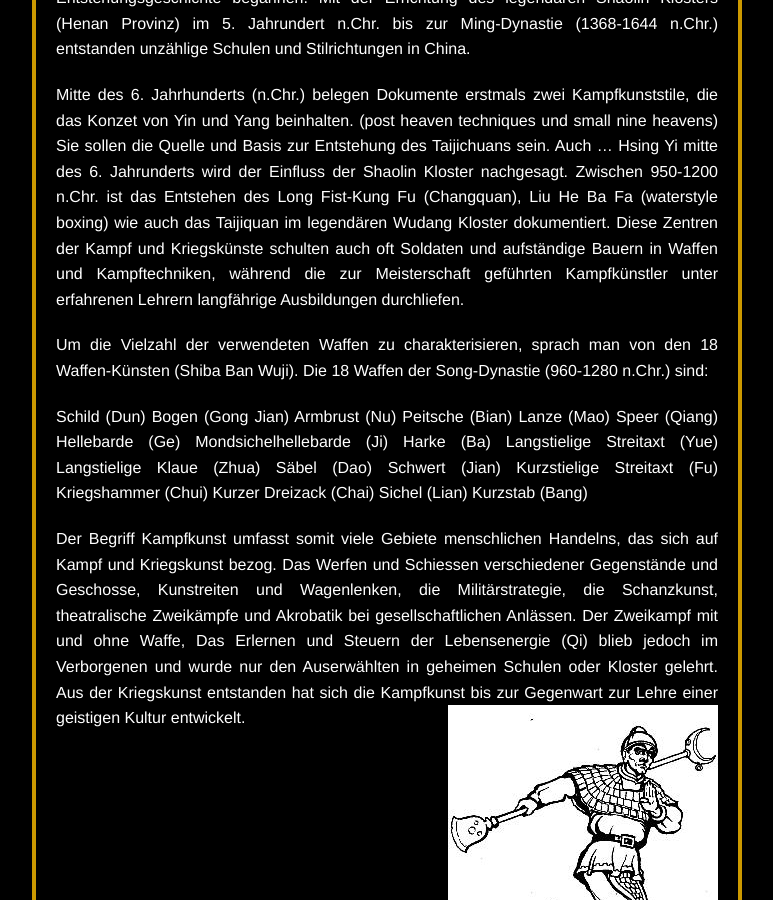
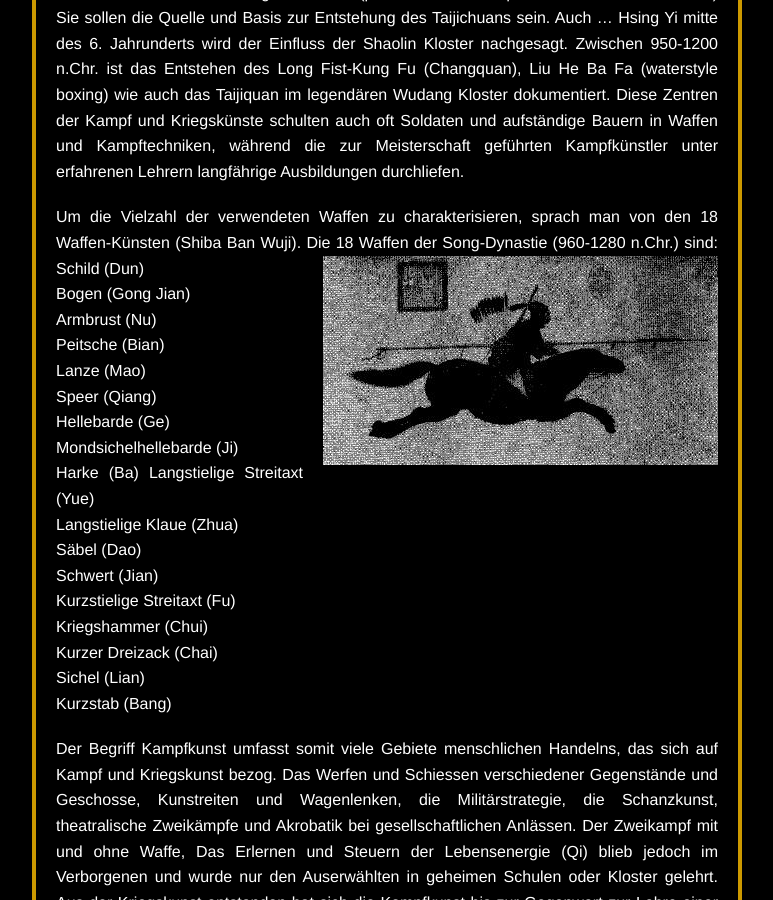
Before and after one commit to wu-shu/wu-shu.github.io, a Jekyll site: the page built from chinesische-kampfkunst/index.md, in a window 1280 px wide and 900 px high, scrolled down 1737 px. Shown: the whole window, without its empty margins (383-1156 px from the left). Built offline with Jekyll 4.4.1, drawn with Linux system fonts in a browser that asks for light colours; some web fonts are replaced; Markdown is read by kramdown in place of the engine named in the settings; comment, search, counter and statistics services are not loaded.

Commit message:
chin. kampfkunst

```diff
--- a/chinesische-kampfkunst/index.md
+++ b/chinesische-kampfkunst/index.md
@@ -13,7 +13,6 @@ Die Schusswaffen hatten eine zentrale Stellung in der chinesischen Militärgesch
 
 Für militärische Führungskräfte waren Prüfungen im Bogenschiessen in der Zeit vor den Han- bis zur Qing-Dynastie, 500 v. Chr. bis 1911 n.Chr. ein integrierter Bestandteil. Bereits 600 v.Chr. wurden Armbrüste mit ausgefeilten bronzenen Abwehrmechanismen hergestellt, die hohe Zuggewichte zuliessen. In der Zhou-Dynastie (1122-256 v.Chr.) gehörte das Bogenschiessen zu einer der sechs edlen Künste, neben dem Beherrschen des Reiten, Musik, Kalligrafie, Mathematik und das Wagenlenken. Bei den chinesischen Meistern galt der Bogen als Zeichen der Tugendhaftigkeit.
 Schon 2000 v.Chr. begannen sich soziale, philosophische und spirituelle Werte in der chinesischen Kultur zu verbreiten, die in das Denken der Bewegungskultur und schlussendlich in die Kriegskunststrategien einbezogen wurden. Es war die Kunst/Philosophie der Kriegsführung, die im „alten China“ neben dem Schlachtfeld schnell seinen Platz in den elitären Schulen und Zentren der Wissenschaft fand.
-<img class="right" src="/images/chin_pferd.jpg" alt="Pferd">
 
 
 Was bedeutet Kampfkunst?
@@ -27,25 +26,25 @@ Mitte des 6. Jahrhunderts (n.Chr.) belegen Dokumente erstmals zwei Kampfkunststi
 
 Um die Vielzahl der verwendeten Waffen zu charakterisieren, sprach man von den 18 Waffen-Künsten (Shiba Ban Wuji).
 Die 18 Waffen der Song-Dynastie (960-1280 n.Chr.) sind:
-
-Schild (Dun)
-Bogen (Gong Jian)
-Armbrust (Nu)
-Peitsche (Bian)
-Lanze (Mao)
-Speer (Qiang)
-Hellebarde (Ge)
-Mondsichelhellebarde (Ji)
-Harke (Ba)	Langstielige Streitaxt (Yue)
-Langstielige Klaue (Zhua)
-Säbel (Dao)
-Schwert (Jian)
-Kurzstielige Streitaxt (Fu)
-Kriegshammer (Chui)
-Kurzer Dreizack (Chai)
-Sichel (Lian)
-Kurzstab (Bang)
+<img class="right" src="/images/chin_pferd.jpg" alt="Pferd">
+Schild (Dun)<br>
+Bogen (Gong Jian)<br>
+Armbrust (Nu)<br>
+Peitsche (Bian)<br>
+Lanze (Mao)<br>
+Speer (Qiang)<br>
+Hellebarde (Ge)<br>
+Mondsichelhellebarde (Ji)<br>
+Harke (Ba)	Langstielige Streitaxt (Yue)<br>
+Langstielige Klaue (Zhua)<br>
+Säbel (Dao)<br>
+Schwert (Jian)<br>
+Kurzstielige Streitaxt (Fu)<br>
+Kriegshammer (Chui)<br>
+Kurzer Dreizack (Chai)<br>
+Sichel (Lian)<br>
+Kurzstab (Bang)<br>
 
 Der Begriff Kampfkunst umfasst somit viele Gebiete menschlichen Handelns, das sich auf Kampf und Kriegskunst bezog. Das Werfen und Schiessen verschiedener Gegenstände und Geschosse, Kunstreiten und Wagenlenken, die Militärstrategie, die Schanzkunst, theatralische Zweikämpfe und Akrobatik bei gesellschaftlichen Anlässen. Der Zweikampf mit und ohne Waffe, Das Erlernen und Steuern der Lebensenergie (Qi) blieb jedoch im Verborgenen und wurde nur den Auserwählten in geheimen Schulen oder Kloster gelehrt. Aus der Kriegskunst entstanden hat sich die Kampfkunst bis zur Gegenwart zur Lehre einer geistigen Kultur entwickelt.
-<img class="right" src="/images/chin_kaempfer.jpg" alt="Kämpfer">
+<img class="right" src="/images/chin-kaempfer.jpg" alt="Kämpfer">
 <p style="clear: both;"></p>
```
Also changed, not shown: wu-shu/index.md (+1 -1 lines), images/chin-kaempfer.jpg (added).
